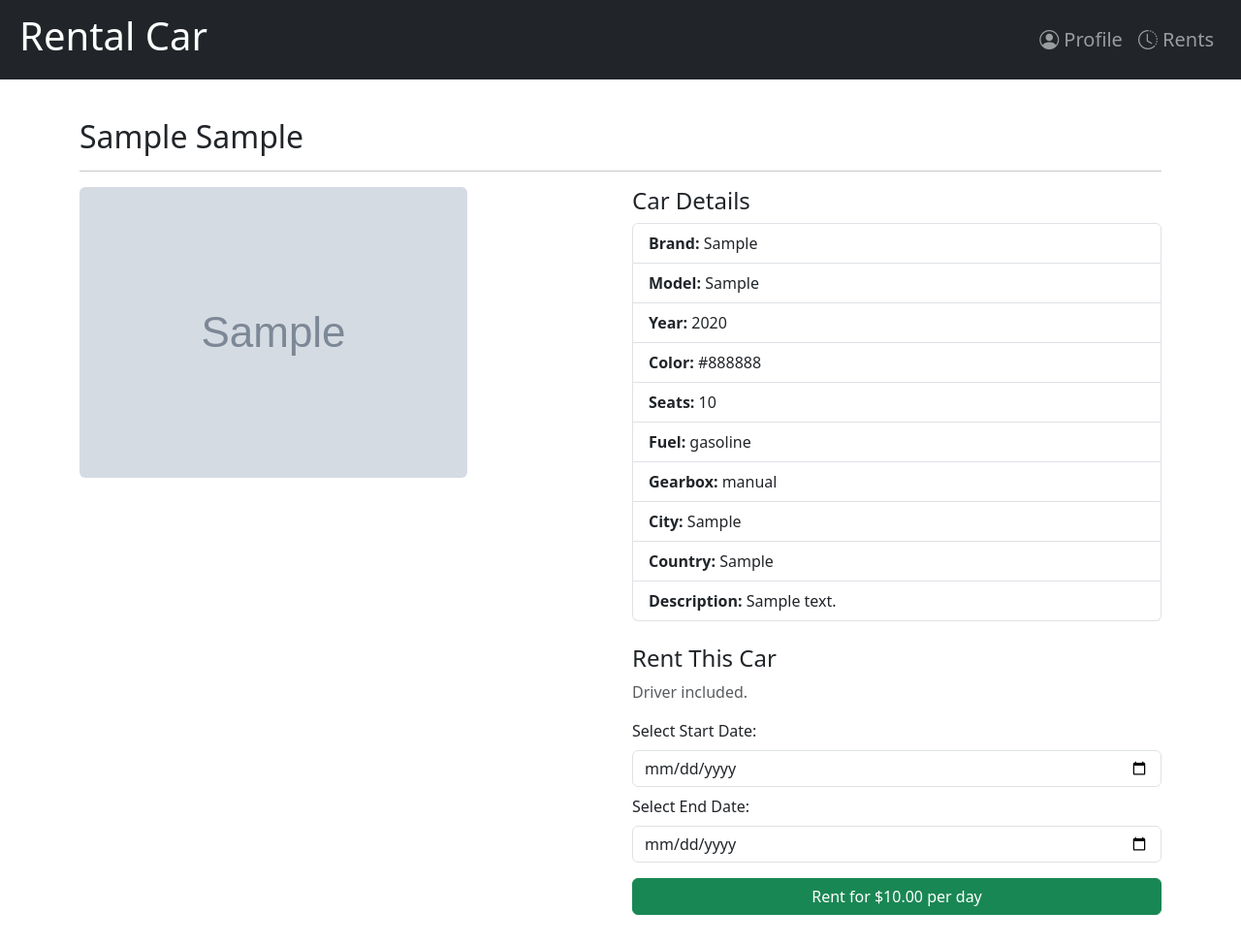
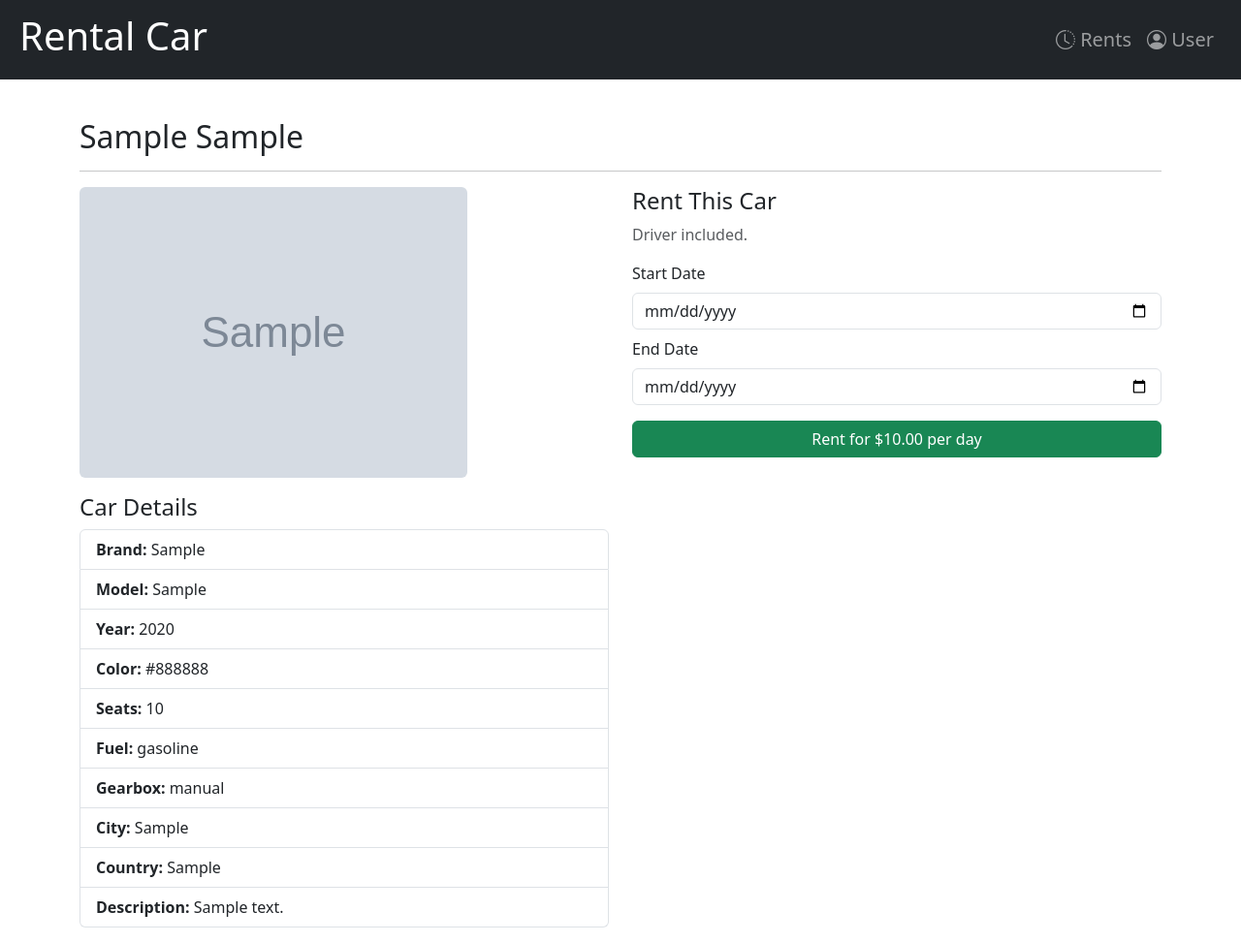
Before and after one commit to Esmaeili01/rental_car, a Django app: page /car/1/ in a window 1280 px wide. Shown: the whole page at 97% size. Before the commit the page ends 944 px from the top, so only its background shows below. Run offline with Django 5.2, Linux system fonts and the light colour scheme; a user stored in the database is signed in; tables that the repository leaves empty hold one stand-in row (values such as "Sample post"); grey boxes marked "Sample" are stand-in pictures.

Commit message:
car page update

```diff
--- a/rental_car/main/templates/main/car.html
+++ b/rental_car/main/templates/main/car.html
@@ -1,4 +1,4 @@
-{% extends "main/base.html" %}
+{% extends "main/includes/base.html" %}
 
 {% block title %}{{ car.brand }} {{ car.model }}{% endblock %}
 
@@ -6,39 +6,47 @@
 
 <div class="container mt-4">
 
-    <!-- Car heading -->
-    <h2>{{ car.brand }} {{ car.model }}</h2>
+  <h2 class="mb-3">{{ car.brand }} {{ car.model }}</h2>
   <hr>
 
-    <div class="row mt-3">
+  <div class="row">
 
-        <!-- LEFT: Car Image -->
+    <!-- LEFT: Image + Details -->
     <div class="col-md-6">
-            <img src="{{ car.image_url }}" alt="{{ car.brand }}" class="img-fluid rounded">
-        </div>
 
-        <!-- RIGHT: Car Details -->
-        <div class="col-md-6">
+      <!-- Car Image -->
+      <img
+        src="{{ car.image_url }}"
+        alt="{{ car.brand }}"
+        class="img-fluid rounded mb-3"
+      >
+
+      <!-- Car Details -->
       <h4>Car Details</h4>
-            <ul class="list-group mb-4">
+      <ul class="list-group">
 
         <li class="list-group-item"><strong>Brand:</strong> {{ car.brand }}</li>
         <li class="list-group-item"><strong>Model:</strong> {{ car.model }}</li>
         <li class="list-group-item"><strong>Year:</strong> {{ car.production_year }}</li>
-                <li class="list-group-item"><strong>Color:</strong> {{ car.color }}</li>
-                <li class="list-group-item"><strong>Seats:</strong> {{ car.seats }}</li>
-                <li class="list-group-item"><strong>Fuel:</strong> {{ car.fuel }}</li>
-                <li class="list-group-item"><strong>Gearbox:</strong> {{ car.gearbox }}</li>
-                <li class="list-group-item"><strong>City:</strong> {{ car.city }}</li>
-                <li class="list-group-item"><strong>Country:</strong> {{ car.country }}</li>
-                <li class="list-group-item"><strong>Description:</strong> {{ car.description }}</li>
+        <li class="list-group-item"><strong>Color:</strong> {{ car.color|default:"—" }}</li>
+        <li class="list-group-item"><strong>Seats:</strong> {{ car.seats|default:"—" }}</li>
+        <li class="list-group-item"><strong>Fuel:</strong> {{ car.fuel|default:"—" }}</li>
+        <li class="list-group-item"><strong>Gearbox:</strong> {{ car.gearbox|default:"—" }}</li>
+        <li class="list-group-item"><strong>City:</strong> {{ car.city|default:"—" }}</li>
+        <li class="list-group-item"><strong>Country:</strong> {{ car.country|default:"—" }}</li>
+        <li class="list-group-item"><strong>Description:</strong> {{ car.description|default:"—" }}</li>
 
       </ul>
 
-            <!-- Rent Section -->
+    </div>
+
+    <!-- RIGHT: Rent Section -->
+    <div class="col-md-6">
+
       <h4>Rent This Car</h4>
 
       {% if user.is_authenticated %}
+
         {% if car.with_driver %}
           <p class="text-muted">Driver included.</p>
         {% endif %}
@@ -46,18 +54,24 @@
         <form method="POST" action="{% url 'rent_car' car.car_id %}">
           {% csrf_token %}
 
-                    <label class="form-label">Select Start Date:</label>
+          <label class="form-label">Start Date</label>
           <input type="date" name="start_date" class="form-control mb-2" required>
 
-                    <label class="form-label">Select End Date:</label>
+          <label class="form-label">End Date</label>
           <input type="date" name="end_date" class="form-control mb-3" required>
 
-                    <button class="btn btn-success w-100">Rent for ${{ car.fee }} per day</button>
+          <button class="btn btn-success w-100">
+            Rent for ${{ car.fee }} per day
+          </button>
         </form>
 
       {% else %}
-                <p class="text-danger mt-3"><strong>You must be logged in to rent a car.</strong></p>
+
+        <p class="text-danger mt-3">
+          <strong>You must be logged in to rent this car.</strong>
+        </p>
         <a href="{% url 'login' %}" class="btn btn-primary w-100">Login</a>
+
       {% endif %}
 
     </div>
--- a/rental_car/main/templates/main/base.html
+++ b/rental_car/main/templates/main/includes/base.html
@@ -14,7 +14,13 @@
       padding: 0;
       overflow-x: hidden; /* prevents horizontal scroll */
     }
+    .cars_card:hover {
+      transform: translateY(-2px);
+      box-shadow: 0 6px 16px rgba(0,0,0,0.15);
+    }
+
   </style>
+
 </head>
 <body>
 <nav class="p-2 navbar navbar-expand-lg navbar-dark bg-dark sticky-top">
@@ -28,13 +34,13 @@
       <ul class="h5 navbar-nav ms-auto">
         {% if user.is_authenticated %}
           <li class="nav-item">
-            <a class="nav-link" href="{% url 'profile' %}">
-              <i class="bi bi-person-circle"></i> Profile
+            <a class="nav-link" href="{% url 'rents_history' %}">
+              <i class="bi bi-clock-history"></i> Rents
             </a>
           </li>
           <li class="nav-item">
-            <a class="nav-link" href="{% url 'rents' %}">
-              <i class="bi bi-clock-history"></i> Rents
+            <a class="nav-link" href="{% url 'profile' %}">
+              <i class="bi bi-person-circle"></i> {{ user.last_name }}
             </a>
           </li>
         {% else %}
--- a/rental_car/main/templates/main/profile_base.html
+++ b/rental_car/main/templates/main/profile_base.html
@@ -1,4 +1,4 @@
-{% extends "main/base.html" %}
+{% extends "main/includes/base.html" %}
 {% block title %}Profile - Car Rental{% endblock %}
 
 {% block content %}
--- a/rental_car/main/templates/main/rents.html
+++ /dev/null
@@ -1,6 +0,0 @@
-{% extends "main/base.html" %}
-{% block title %}My Rents{% endblock %}
-{% block content %}
-<h2>My Rented Cars</h2>
-<p>This page will show your rented cars soon.</p>
-{% endblock %}
--- a/rental_car/main/urls.py
+++ b/rental_car/main/urls.py
@@ -13,13 +13,13 @@ urlpatterns = [
     path('signup/', views.signup_view, name='signup'),
     path('logout/', views.logout_view, name='logout'),
 
-    # Profile section
+    # account section
     path('profile/', views.profile_view, name='profile'),
-    path('profile/rents_history/', views.rents_history_view, name='rent_history'),
-    path('profile/my_cars/', views.my_cars_view, name='my_cars'),
-    path('profile/reports/', views.reports_view, name='reports'),
-    path('profile/suspend/', views.suspend_view, name='suspend'),
-    path('profile/manage_admins/', views.manage_admins_view, name='manage_admins'),
+    path('rents_history/', views.rents_history_view, name='rents_history'),
+    path('my_cars/', views.my_cars_view, name='my_cars'),
+    path('reports/', views.reports_view, name='reports'),
+    path('suspend/', views.suspend_view, name='suspend'),
+    path('manage_admins/', views.manage_admins_view, name='manage_admins'),
 
     # Cars
     path('car/<int:car_id>/rent/', views.rent_car_view, name='rent_car'),
--- a/rental_car/main/views.py
+++ b/rental_car/main/views.py
@@ -57,30 +57,30 @@ def logout_view(request):
     return redirect('login')
 
 def profile_view(request):
-    return render(request, 'main/profile/profile.html')
+    return render(request, 'main/account/profile.html')
 
 def rents_history_view(request):
     # Add logic later to fetch user's rent history
-    return render(request, 'main/profile/rents_history.html')
+    return render(request, 'main/account/rents_history.html')
 
 def my_cars_view(request):
     # For owners
     my_cars = Car.objects.filter(owner_id=request.user)
-    return render(request, 'main/profile/my_cars.html', {'my_cars': my_cars})
+    return render(request, 'main/account/my_cars.html', {'my_cars': my_cars})
 
 def reports_view(request):
     # For admins
-    return render(request, 'main/profile/reports.html')
+    return render(request, 'main/account/reports.html')
 
 
 def suspend_view(request):
     # For admins
-    return render(request, 'main/profile/suspend.html')
+    return render(request, 'main/account/suspend.html')
 
 def manage_admins_view(request):
     # For superadmins
     admins = User.objects.filter(role='admin')
-    return render(request, 'main/profile/manage_admins.html', {'admins': admins})
+    return render(request, 'main/account/manage_admins.html', {'admins': admins})
 
 def car_view(request, car_id):
     car = Car.objects.get(pk=car_id)
@@ -128,7 +128,7 @@ def add_car_view(request):
     else:
         form = CarForm()
 
-    return render(request, 'main/profile/add_car.html', {'form': form})
+    return render(request, 'main/account/add_car.html', {'form': form})
 
 
 def search_view(request):
```
Also changed, not shown: rental_car/main/templates/main/account/my_cars.html (added, +39 -0 lines), rental_car/main/templates/main/account/profile.html (added, +58 -0 lines), rental_car/main/templates/main/home.html (+36 -14 lines), rental_car/main/templates/main/includes/profile_sidebar.html (+24 -5 lines), rental_car/main/templates/main/profile/my_cars.html (deleted, +0 -27 lines), rental_car/main/templates/main/profile/profile.html (deleted, +0 -23 lines), rental_car/main/templates/main/account/add_car.html (renamed from rental_car/main/templates/main/profile/add_car.html), rental_car/main/templates/main/account/manage_admins.html (renamed from rental_car/main/templates/main/profile/manage_admins.html), rental_car/main/templates/main/account/rents_history.html (renamed from rental_car/main/templates/main/profile/rents_history.html), rental_car/main/templates/main/account/reports.html (renamed from rental_car/main/templates/main/profile/reports.html), rental_car/main/templates/main/account/suspend.html (renamed from rental_car/main/templates/main/profile/suspend.html). Lines whose indentation alone changed are shown as unchanged.
